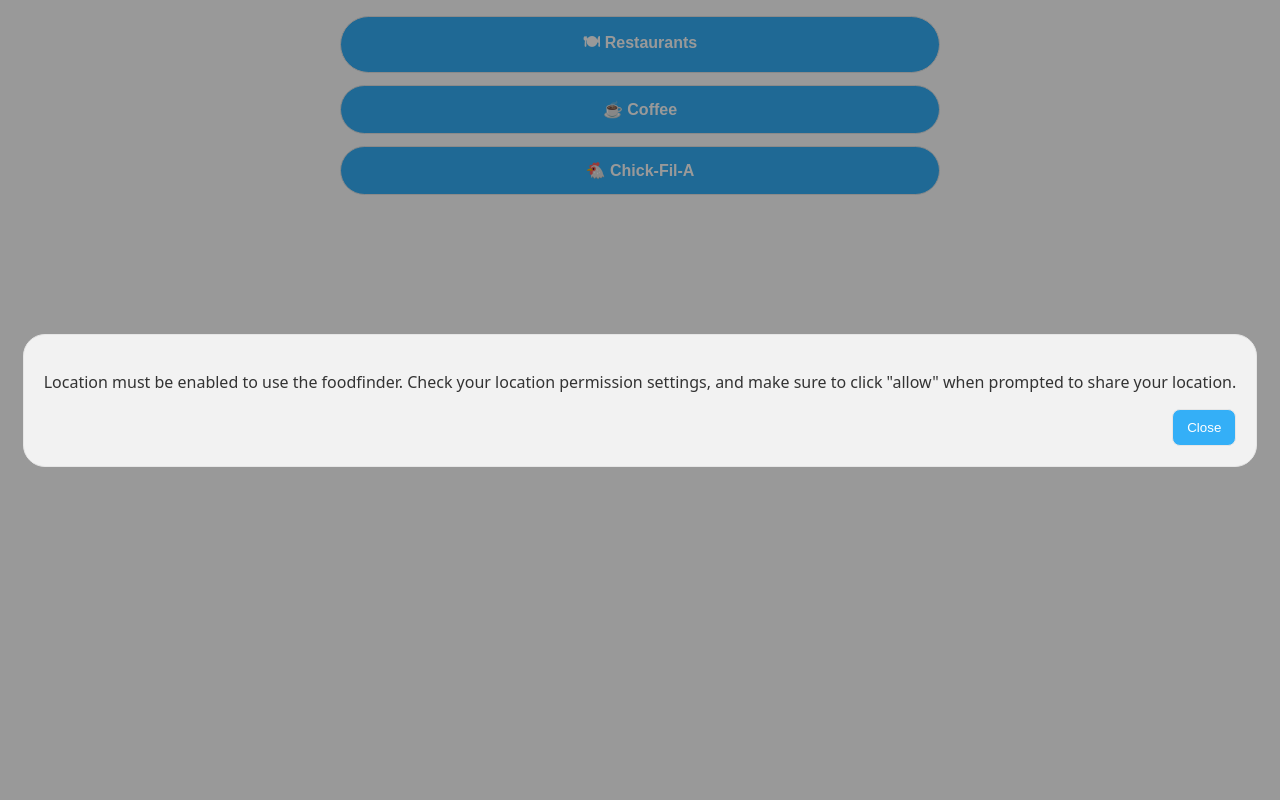
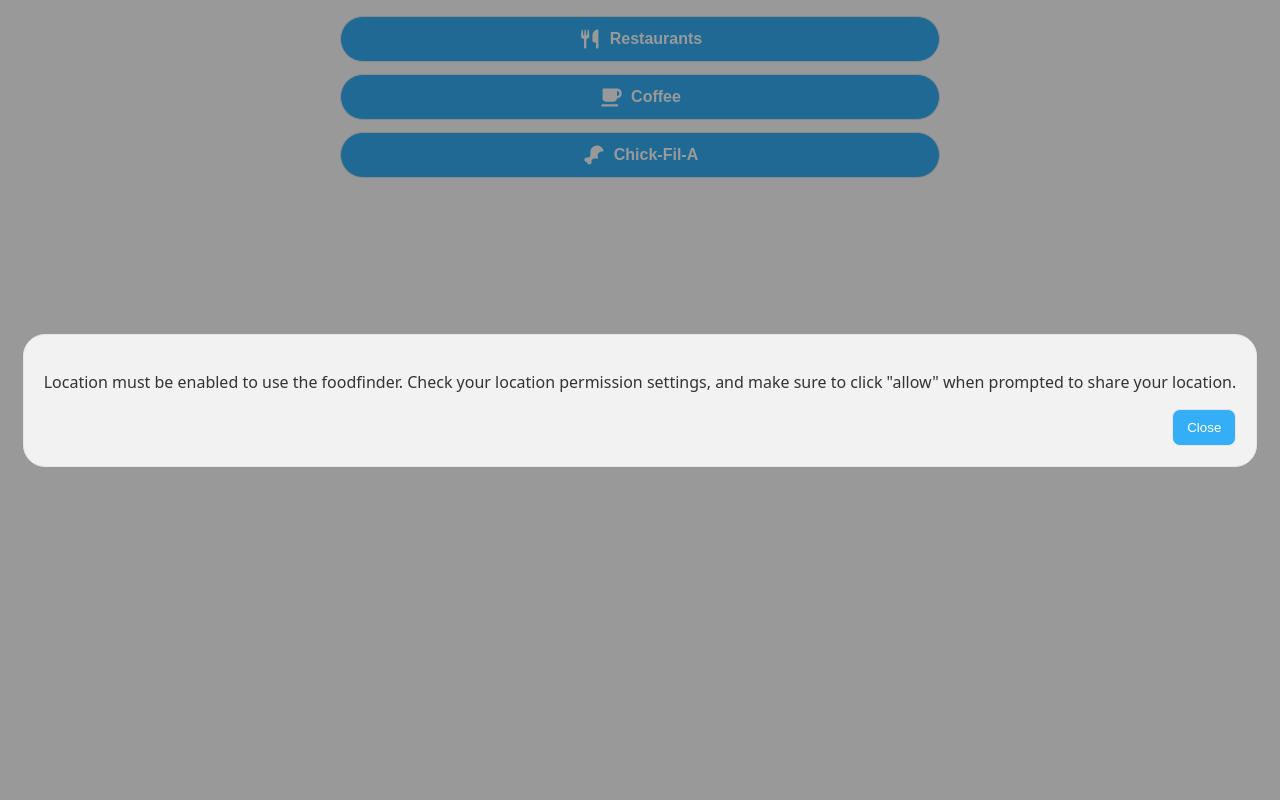
Before and after one commit to poikilotherm383/bozeaux_foodfinder, a Flask app: template src/templates/index.html in a window 1280 px wide. Run offline with Flask 3, Linux system fonts and the light colour scheme; the template is opened without the code that fills it, so the values that code supplies are empty; parts of the project's set-up code (start-up, migrations or seed data) failed here and were passed over.

Commit message:
improved error handling and UI effects

```diff
--- a/src/static/app.js
+++ b/src/static/app.js
@@ -11,11 +11,11 @@
 let userLocation = null;
 navigator.geolocation.getCurrentPosition(
     pos => {
+        clearTimeout(locationTimer);
         userLocation = {
             lat: pos.coords.latitude,
             lon: pos.coords.longitude
-        }
-        clearTimeout(locationTimer)
+        };
     },
     err => {
         if (err.code === err.PERMISSION_DENIED) {
@@ -23,7 +23,8 @@
                 "Location access was denied. Enable it in your browser settings."
             );
         }
-    }
+    },
+    {timeout: LOCATION_TIMEOUT}
 )
 
 function setActiveButton(type) {
@@ -47,7 +48,7 @@
     }
 }
 
-async function fetchWithTimeout(url, options={}, timeout=8000){
+async function fetchWithTimeout(url, options={}, timeout=15000){
     const controller = new AbortController();
     const id = setTimeout(() => controller.abort(), timeout);
     try{
@@ -91,6 +92,7 @@
             body: JSON.stringify(payload)
         })
     }catch (e){
+        clearCards();
         return;
     }
     const data = await response.json()
@@ -155,7 +157,15 @@
     return;
 }
 
+function clearCards(){
+    document.getElementById("card-container").innerHTML = "";
+}
+
 function renderCards(data) {
+    if(!data || data.length === 0) {
+        showModal("No places found.");
+        return;
+    }
     const container = document.getElementById("card-container")
     container.innerHTML = ""
     data.forEach(place => {
@@ -184,14 +194,11 @@
 }
 // shows the appropriate modal
 function showModal(message, buttons=[]) {
-
     const modal = document.getElementById("modal");
     const msg = document.getElementById("modal-message");
     const btnArea = document.getElementById("modal-buttons");
-
     msg.textContent = message;
     btnArea.innerHTML = "";
-
     buttons.forEach(btn => {
         const b = document.createElement("button");
         b.textContent = btn.text;
@@ -202,15 +209,14 @@
         b.className = "modal-button";
         btnArea.appendChild(b);
     });
-
     const okb = document.createElement("button");
     okb.textContent = "Close";
     okb.onclick = () => {
         hideModal();
+        clearCards();
     };
     okb.className = "modal-button";
     btnArea.appendChild(okb);
-
     modal.classList.remove("hidden");
 }
 
--- a/src/static/style.css
+++ b/src/static/style.css
@@ -52,7 +52,7 @@
 
 /* LINKTREE STYLE BUTTONS */
 .action-button {
-    padding: 14px;
+    padding: 10px 14px;
     border-radius: 999px;
     border: 1px solid var(--border);
     background: var(--button_body);
@@ -62,6 +62,16 @@
     cursor: pointer;
     transition: transform 0.08s ease,
                 box-shadow 0.1s ease;
+    display: flex;
+    align-items: center;
+    justify-content: center;
+    gap: 8px;
+}
+.btn-icon {
+    width: 24px;
+    height: 24px;
+    fill: white;
+    filter: invert();
 }
 
 /* PRESS EFFECT */
--- a/src/templates/index.html
+++ b/src/templates/index.html
@@ -26,8 +26,8 @@
 <button id="btn-restaurant"
         class="action-button"
         onclick="runSearch('restaurant')">
-
-🍽 Restaurants
+        <img src="/static/img/icons/utensils-solid-full.svg" class="btn-icon">
+        Restaurants
 
 </button>
 
@@ -35,8 +35,8 @@
 <button id="btn-coffee"
         class="action-button"
         onclick="runSearch('coffee_shop')">
-
-☕ Coffee
+        <img src="/static/img/icons/mug-saucer-solid-full.svg" class="btn-icon">
+        Coffee
 
 </button>
 
@@ -44,8 +44,8 @@
 <button id="btn-chicken"
         class="action-button"
         onclick="runSearch('chick_fil_a')">
-
-🐔 Chick-Fil-A
+        <img src="/static/img/icons/drumstick-bite-solid-full.svg" class="btn-icon">
+        Chick-Fil-A
 
 </button>
 
```
Also changed, not shown: src/static/img/icons/drumstick-bite-solid-full.svg, src/static/img/icons/mug-saucer-solid-full.svg, src/static/img/icons/utensils-solid-full.svg.
